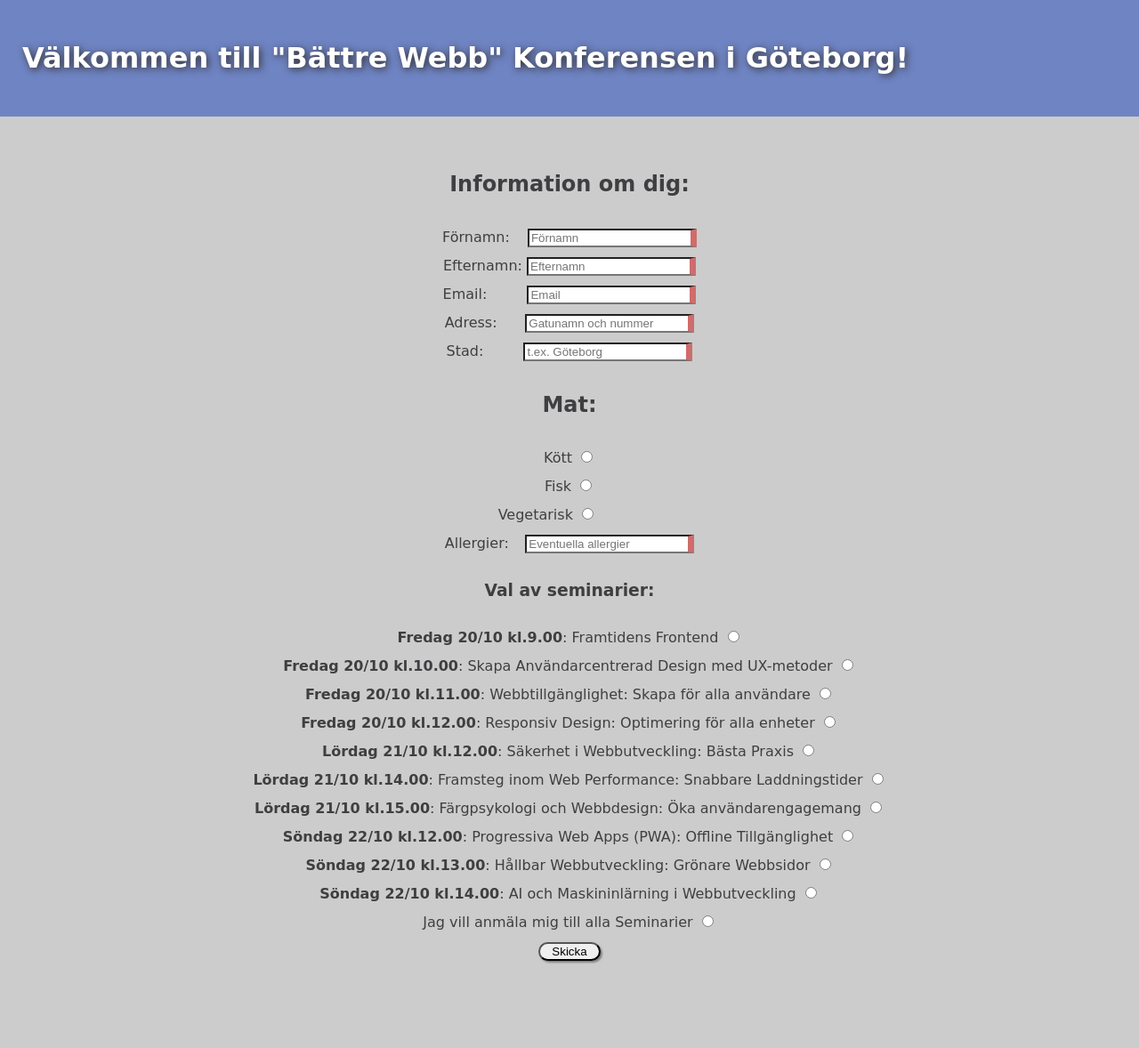
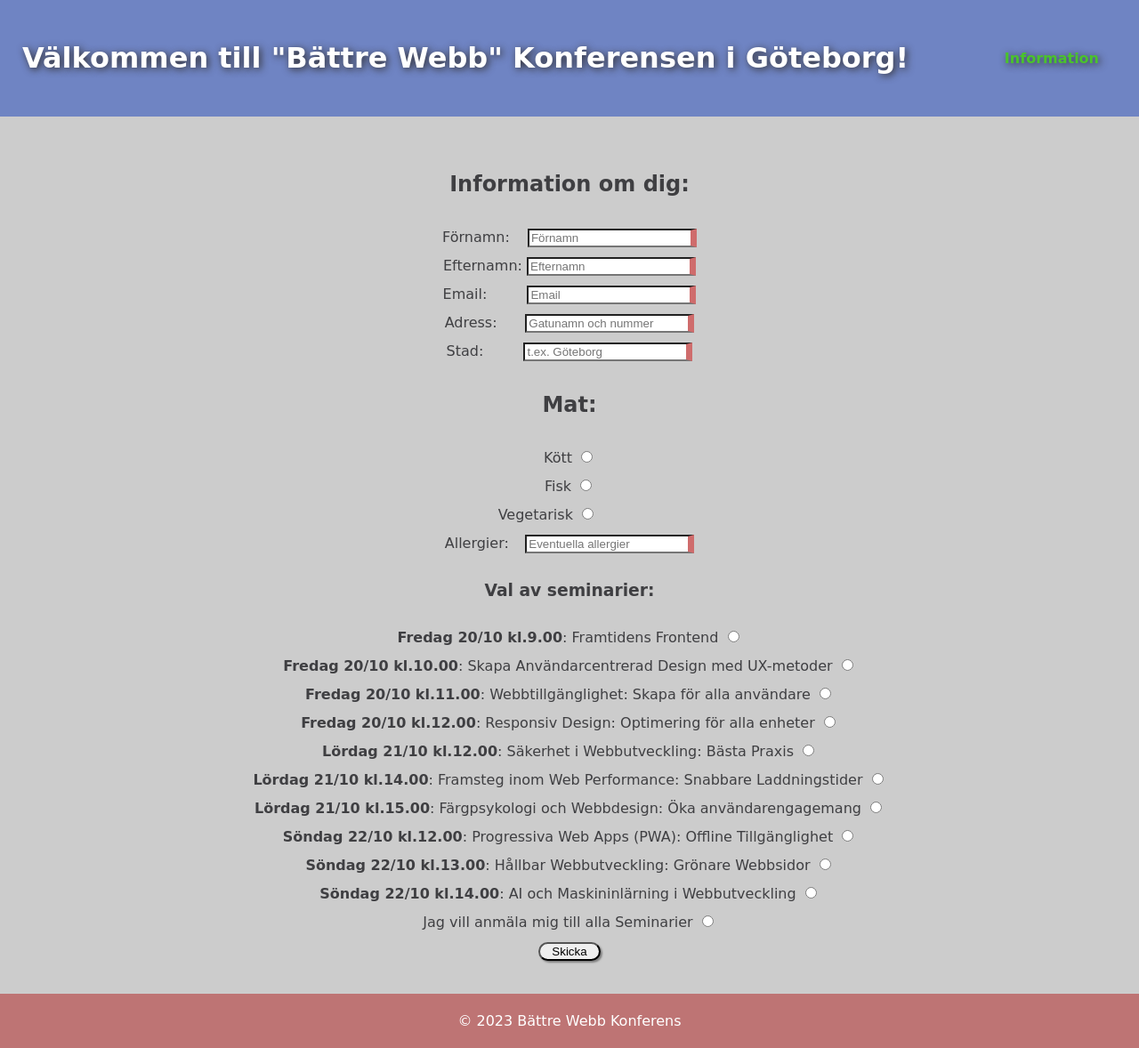
Before and after one commit to AzrSara/konferensen, a plain HTML site: page anmalan.html in a window 1280 px wide. Shown: the whole page at 89% size. Before the commit the page ends 1117 px from the top, so only its background shows below. Drawn offline with Linux system fonts and the light colour scheme.

Commit message:
ändrade

```diff
--- a/anmalan.css
+++ b/anmalan.css
@@ -17,7 +17,23 @@ header {
 
 }
 
+nav ul {
+    list-style: none;
+    padding: 0;
+    margin: 0;
+    display: flex;
+}
 
+nav ul li {
+    margin-right: 20px;
+}
+
+nav a {
+    text-decoration: none;
+    color: #4ac32c;
+    font-weight: bold;
+
+}
 
 
 
@@ -78,3 +94,10 @@ form #allergier {
     margin-left: 1em;
 
 }
+
+footer {
+    background-color: #be7474;
+    color: #fff;
+    text-align: center;
+    padding: 5px 0;
+}
--- a/anmalan.html
+++ b/anmalan.html
@@ -10,6 +10,13 @@
 
 		<header>
 				 <h1>Välkommen till "Bättre Webb" Konferensen i Göteborg!</h1>
+
+				 <nav>
+					<ul>
+					  <li><a href="index.html">Information</a>
+					</li>
+					</ul>
+				</nav>
 		</header>
 
 
@@ -135,5 +142,8 @@
 
 
 		</section>
+		<footer>
+			<p>&copy; 2023 Bättre Webb Konferens</p>
+		</footer>
 </body>
 </html>
```
